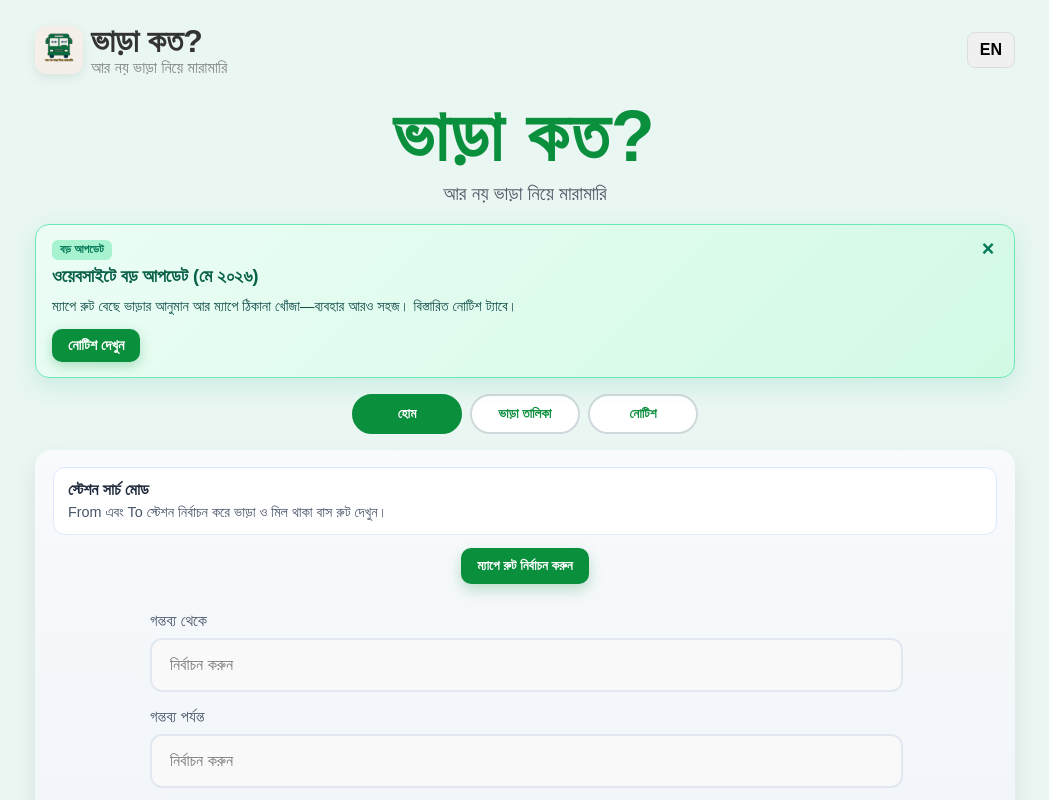
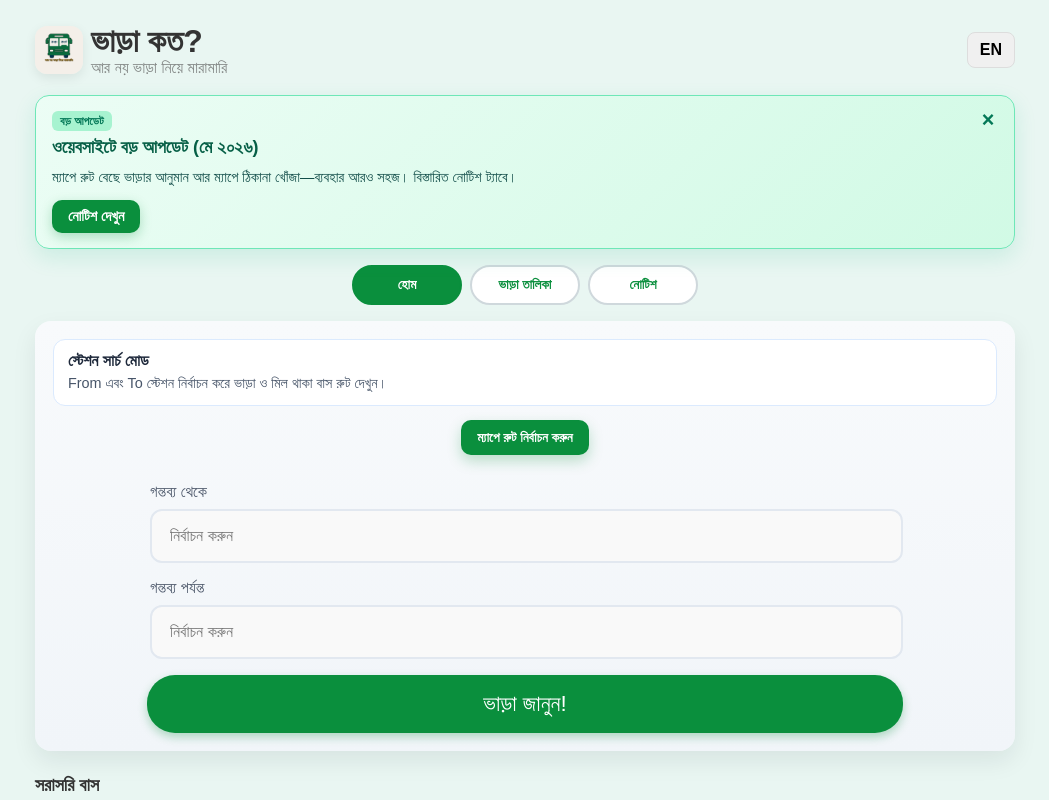
Before and after one commit to mhbappi05/Bhara_Koto, a React (Vite) app in the folder bhara-koto/: page / in a window 1280 px wide. Shown: the top 800 px of the page, without its empty margins (115-1164 px from the left). Built offline with nearby package versions, Linux system fonts and the light colour scheme; some icons are missing.

Commit message:
Removed the Title part

```diff
--- a/bhara-koto/src/App.jsx
+++ b/bhara-koto/src/App.jsx
@@ -197,7 +197,7 @@ export default function App() {
     cursor: "pointer",
   };
 
-  const mainTitleContainerStyle = {
+  /* const mainTitleContainerStyle = {
     textAlign: "center",
     marginTop: "0.5rem",
   };
@@ -207,7 +207,7 @@ export default function App() {
     margin: "10px 0 4px",
     letterSpacing: 2,
     color: "#0a8f3d",
-  };
+  }; */
 
   const formSectionStyle = {
     marginTop: "1rem",
@@ -401,7 +401,7 @@ export default function App() {
             }}
           />
           <div style={{ lineHeight: 1.1 }}>
-            <div style={appTitleStyle}>ভাড়া কত?</div>
+          <h1 style={{ ...appTitleStyle, margin: 0 }}>{tr.title}</h1>
             <div style={taglineStyle}>{tr.tagline}</div>
           </div>
         </div>
@@ -438,10 +438,10 @@ export default function App() {
         </div>
       </div>
 
-      <div style={mainTitleContainerStyle}>
+      {/* <div style={mainTitleContainerStyle}>
         <h1 style={mainTitleStyle}>{tr.title}</h1>
         <p style={{ color: "#4b5563", fontSize: "clamp(0.9rem, 3vw, 1.2rem)", marginTop: 0 }}>{tr.tagline}</p>
-      </div>
+      </div> */}
 
       {showMajorUpdateBanner && (
         <div
```
